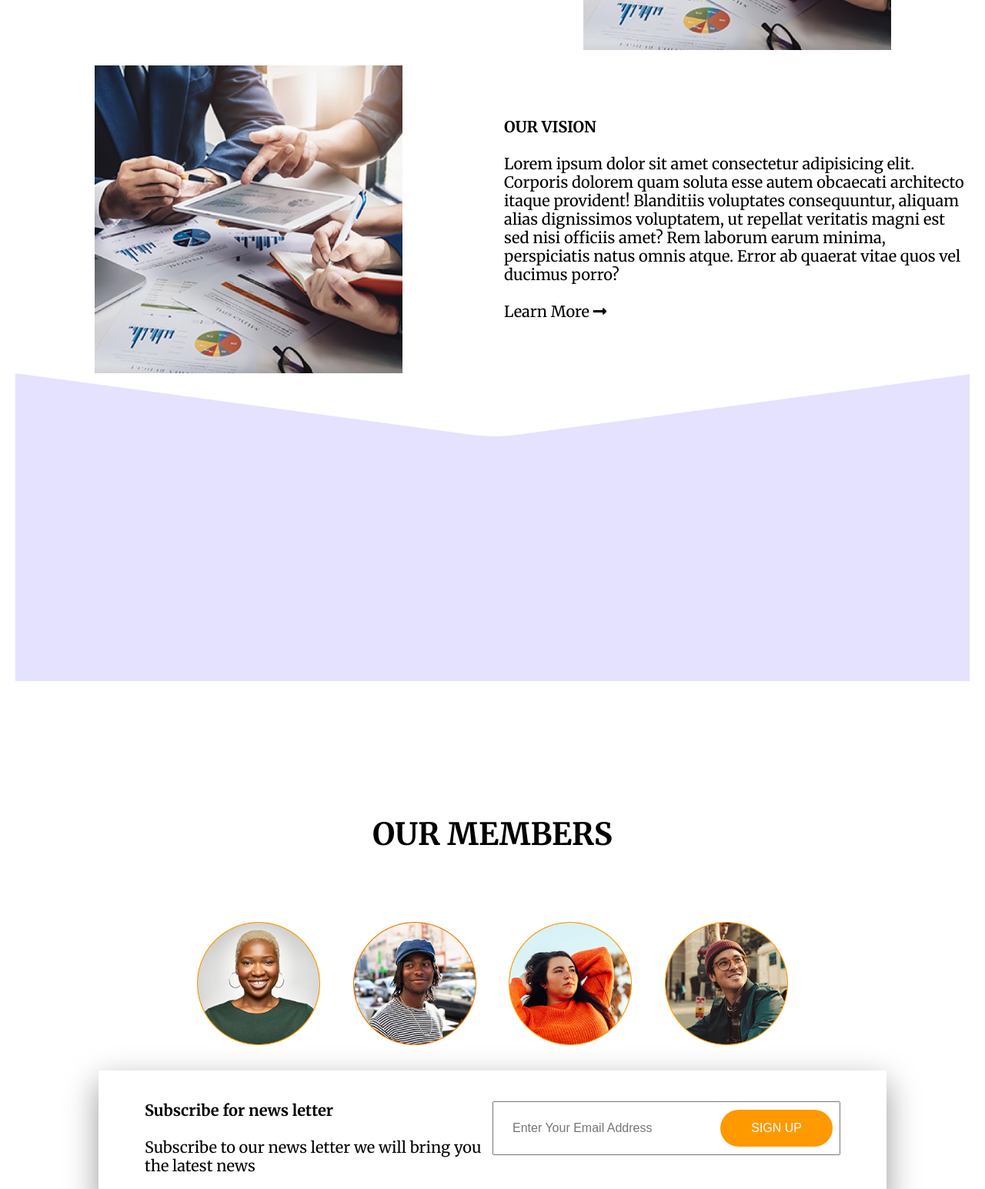
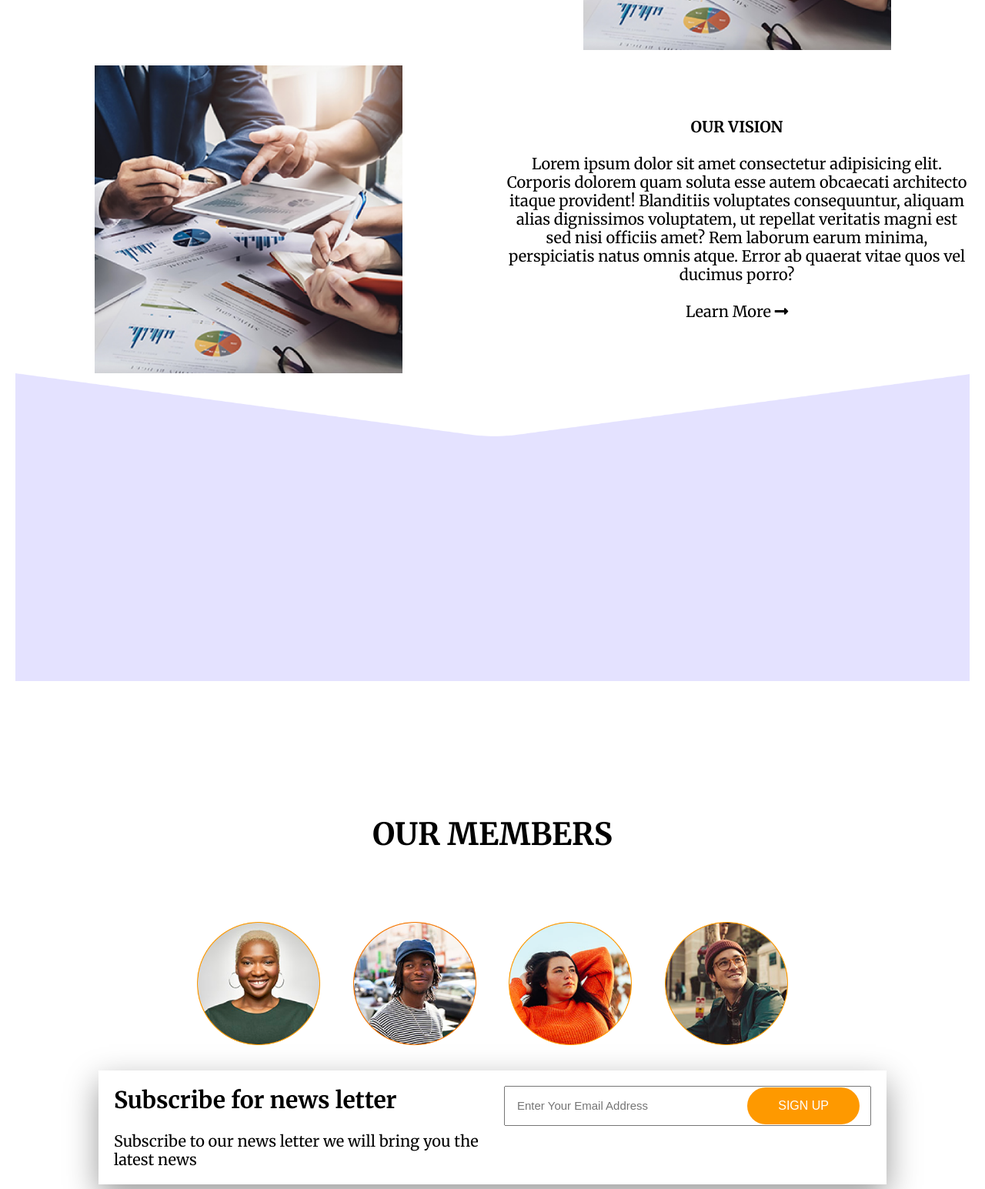
Before and after one commit to ikecodes/tradelexi, a website: page about.html in a window 1280 px wide. Shown: the part 1095-2640 px from the top of the page at 77% size. Drawn offline with nearby package versions, Linux system fonts and the light colour scheme.

Commit message:
about page corrections finished

```diff
--- a/about.html
+++ b/about.html
@@ -107,11 +107,11 @@
 
         <div class="about-subscribe">
             <div class="left">
-                <p style="font-weight:600 ;">Subscribe for news letter</p><br>
+                <h1>Subscribe for news letter</h1><br>
                 <p>Subscribe to our news letter we will bring you the latest news</p>
             </div>
             <div class="right">
-                <form action="">
+                <form action="#" class="subscribe_form">
                     <input type="text" placeholder="Enter Your Email Address">
                     <button class="btn btn--orange about-button">Sign Up</button>
                 </form>
--- a/sass/pages/_about.scss
+++ b/sass/pages/_about.scss
@@ -23,24 +23,29 @@ $text-align: center;
   background-color: #fff;
   font-size: $text;
   padding: 2rem;
+  @media only screen and (max-width: 430px) {
+    padding: 0;
+  }
 }
 .about-details .about-detailsOne {
   padding-top: 2rem;
   margin: 0 auto;
   display: grid;
-  grid-template-columns: repeat(auto-fit, minmax(50rem, 1fr));
+  grid-template-columns: repeat(auto-fit, minmax(40rem, 1fr));
   gap: 3rem;
   justify-items: center;
   align-items: center;
+  text-align: center;
 }
 .about-details .about-detailsTwo {
   padding-top: 2rem;
   margin: 0 auto;
   display: grid;
-  grid-template-columns: repeat(auto-fit, minmax(50rem, 1fr));
+  grid-template-columns: repeat(auto-fit, minmax(40rem, 1fr));
   gap: 3rem;
   justify-items: center;
   align-items: center;
+  text-align: center;
 }
 .about-details .about-detailsTwo img {
   @media only screen and (max-width: 830px) {
@@ -52,14 +57,14 @@ $text-align: center;
   padding-top: 2rem;
   margin: 0 auto;
   display: grid;
-  grid-template-columns: repeat(auto-fit, minmax(50rem, 1fr));
+  grid-template-columns: repeat(auto-fit, minmax(40rem, 1fr));
   gap: 3rem;
   justify-items: center;
   align-items: center;
+  text-align: center;
 }
 
 .about-member {
-  // padding: 30em 1em;
   margin-top: 15em;
 }
 
@@ -83,10 +88,11 @@ $text-align: center;
   margin: 0 auto;
   text-align: center;
   display: grid;
-  grid-template-columns: 1fr 1fr;
+  grid-template-columns: repeat(auto-fit, minmax(30rem, 1fr));
+  gap: 3rem;
   font-size: $text;
   box-shadow: $shadow3;
-  padding: 2em 3em;
+  padding: 2rem;
 }
 
 .about-subscribe .left {
@@ -94,104 +100,31 @@ $text-align: center;
   margin: 0 auto;
   width: 100%;
 }
-.about-subscribe .right {
+.about-subscribe .right > form {
   position: relative;
 }
 
 .about-subscribe .right .about-button {
   position: absolute;
-  top: 11px;
-  right: 10px;
-  // margin-top: -90px;
+  top: 50%;
+  right: 1.5rem;
+  transform: translateY(-50%);
 }
 .about-subscribe .right input {
-  padding: 1em;
   width: 100%;
-  padding: 1.5em;
+  padding: 1.5rem;
   position: relative;
+  outline: none;
+  &::placeholder {
+    font-size: 1.5rem;
+  }
 }
 
-// @media only screen and (max-width: 430px) {
-//   .about-detailsOne img,
-//   .about-detailsTwo img,
-//   .about-detailsThree img {
-//     border-radius: 10px;
-//     // margin: 0 auto;
-//     width: 100%;
-//   }
-// }
-// @media (max-width: 576px) {
-//   .about-main {
-//     max-width: 100%;
-//     overflow: hidden;
-//     justify-content: center;
-
-//     //    text-align: center;
-//   }
-
-//   .about-header {
-//     padding-top: 1em;
-//     background-image: url(/img/about-image/about-us.jpg);
-//     background-repeat: no-repeat;
-//     // background-color: black;
-//     background-size: cover;
-//     height: 80%;
-//     width: 100%;
-//     justify-content: center;
-//   }
-//   .about-header p {
-//     color: $color-white;
-//     font-size: 4rem;
-//     font-weight: 700;
-//     padding-top: 1rem;
-//     text-align: $text-align;
-//     width: 100%;
-//   }
-
-//   .about-main .about-details {
-//     width: 100%;
-//     margin: 0 auto;
-//     padding: 1em 2em;
-//     justify-content: center;
-
-//     // margin-left: 30px;
-//   }
-//   .about-details .about-detailsOne {
-//     padding-top: 2em;
-//     width: 100%;
-//     margin: 0 auto;
-//     // display: block;
-//   }
-//   .about-details .about-detailsTwo {
-//     padding-top: 4em;
-//     width: 100%;
-//     margin: 0 auto;
-//     // display: block;
-//   }
-
-//   .about-details .about-detailsThree {
-//     padding-top: 4em;
-//     width: 100%;
-//     margin: 0 auto;
-//     // display: block;
-//   }
-//   .para {
-//     text-align: center;
-//   }
-//   .about-detailsOne img,
-//   .about-detailsTwo img,
-//   .about-detailsThree img {
-//     text-align: center;
-//     border-radius: 10px;
-//     margin: 0 auto;
-//     width: 100%;
-//   }
-//   .about-detailsOne p,
-//   .about-detailsThree p {
-//     padding-top: 1em;
-//   }
-
-//   .about-avatar {
-//     padding-top: 3em;
-//   }
-// }
+@media only screen and (max-width: 430px) {
+  .about-detailsOne img,
+  .about-detailsTwo img,
+  .about-detailsThree img {
+    margin: 0;
+    width: 100%;
+  }
+}
```
Also changed, not shown: test.html (+1 -0 lines), sass/main.css, 1 other file.
